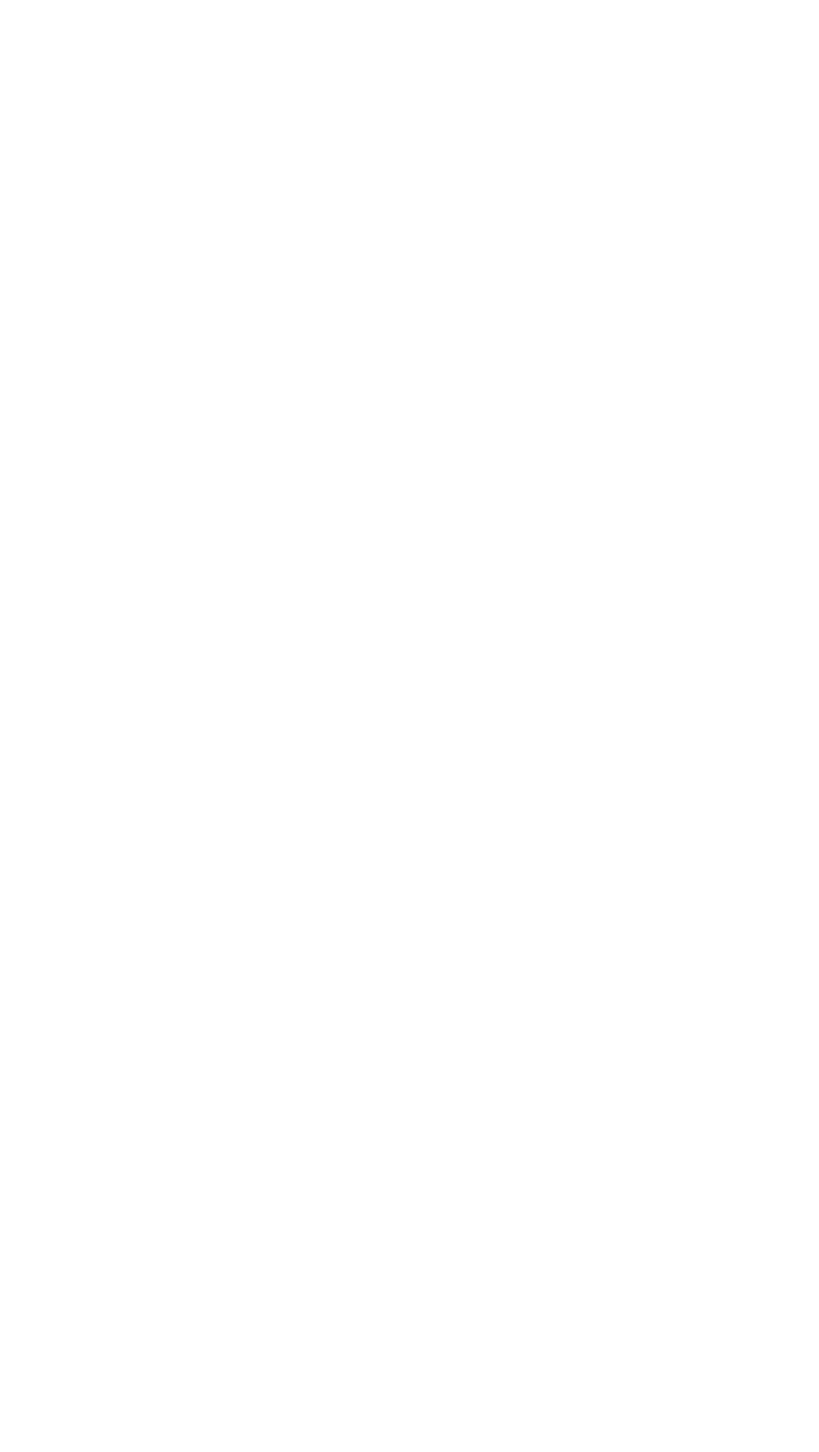
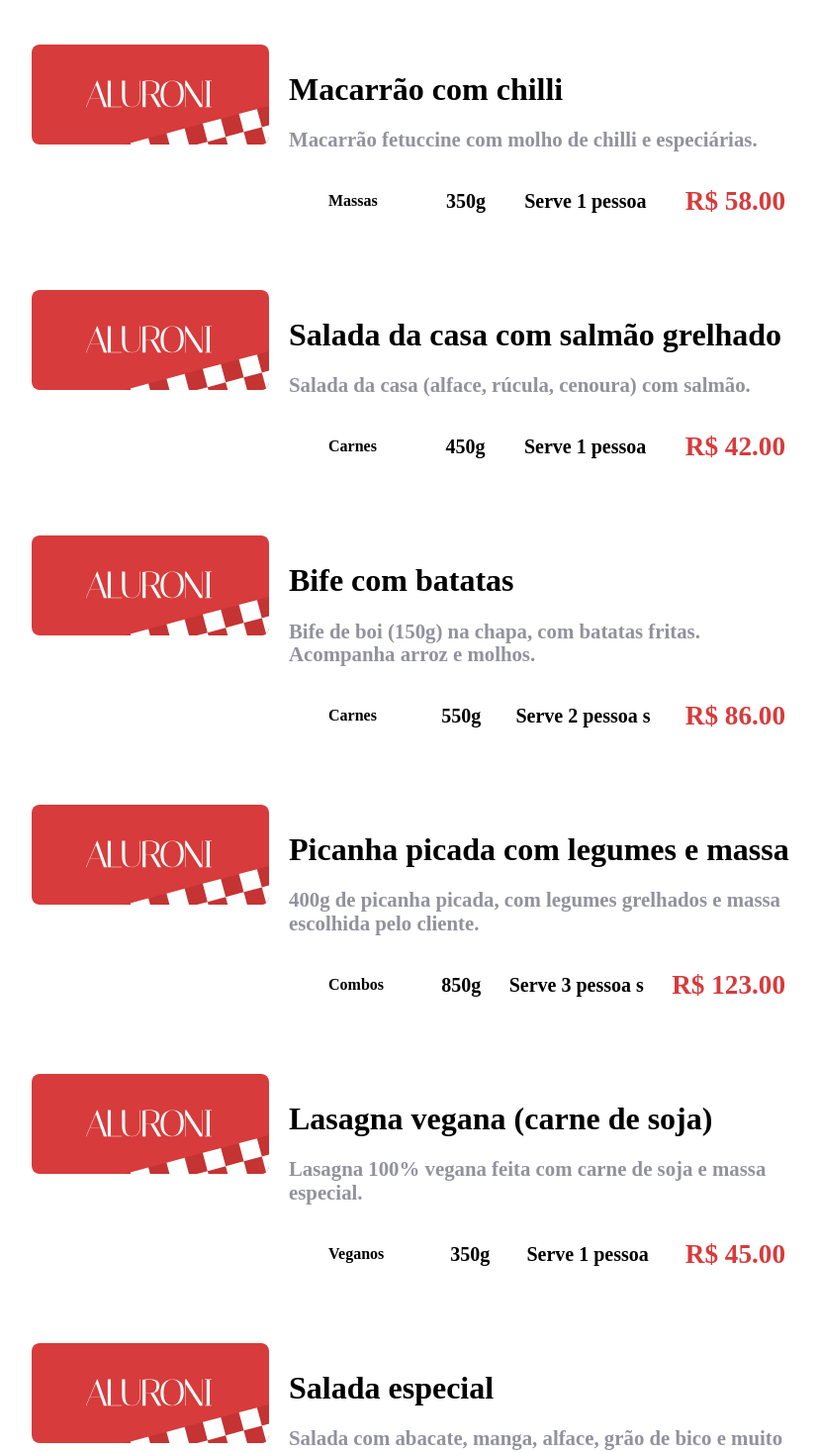
Before and after one commit to Gabriel99979/Restaurante, a React (Create React App) app: page / in a window 1280 px wide. Shown: the part 1330-2797 px from the top of the page at 99% size, without its empty margins (168-996 px from the left). Before the commit the page ends 834 px from the top, so only its background shows below. Built offline with nearby package versions, Linux system fonts and the light colour scheme; a web font is replaced by a local one.

Commit message:
Adicionando os itens

```diff
--- /dev/null
+++ b/src/pages/Cardapio/Itens/Itens.module.scss
@@ -0,0 +1,7 @@
+.itens {
+    display: flex;
+    flex-direction: column;
+    flex-wrap: wrap;
+    gap: 40px;
+    width: 100%;
+  }
--- /dev/null
+++ b/src/pages/Cardapio/Itens/index.tsx
@@ -0,0 +1,16 @@
+import cardapio from './itens.json';
+import Item from './item';
+import styles from "./Itens.module.scss";
+
+export default function Itens(){
+    return (
+        <div className={styles.itens}>
+            {cardapio.map((item) => (
+               <Item
+               key={item.id}
+               {...item}
+               />
+            ))}
+        </div>
+    );
+}
--- /dev/null
+++ b/src/pages/Cardapio/Itens/item/Item.module.scss
@@ -0,0 +1,102 @@
+@import "styles/variaveis";
+@import "styles/breakpoints";
+
+$massas: #d73b3b;
+$carnes: #30201e;
+$combos: #e6c864;
+$veganos: #80aa40;
+
+.item {
+  display: flex;
+  flex-wrap: wrap;
+  width: 90%;
+  &__imagem {
+    min-width: 240px;
+    @media (max-width: $desktop_xsm) {
+      width: 100%;
+    }
+    img {
+      border-radius: 8px;
+      width: 100%;
+    }
+  }
+  &__descricao {
+    display: flex;
+    flex: 1;
+    flex-direction: column;
+    flex-wrap: wrap;
+    justify-content: space-around;
+    padding: 0 20px;
+    @media (max-width: $desktop_xsm) {
+      flex-direction: row;
+      margin-top: 20px;
+      padding: 0;
+    }
+  }
+  &__titulo {
+    h2 {
+      font-size: 2rem;
+      font-weight: bold;
+      margin-bottom: 20px;
+    }
+    p {
+      color: $dark-grey;
+      font-size: 1.3rem;
+      font-weight: 600;
+      max-width: 600px;
+      margin-bottom: 20px;
+    }
+  }
+  &__tags {
+    display: flex;
+    flex-wrap: wrap;
+    justify-content: space-between;
+    margin-bottom: 20px;
+    max-width: 700px;
+    @media (max-width: $desktop_xsm) {
+      justify-content: flex-end;
+    }
+    @media (max-width: $mobile) {
+      justify-content: flex-start;
+    }
+    > div {
+      margin: 10px;
+    }
+  }
+  &__tipo {
+    align-items: center;
+    border-radius: 2px;
+    display: flex;
+    font-weight: bold;
+    height: 40px;
+    justify-content: center;
+    padding: 10px 30px;
+    &__massas {
+      background-color: $massas;
+      color: white;
+    }
+    &__carnes {
+      background-color: $carnes;
+      color: white;
+    }
+    &__combos {
+      background-color: $combos;
+    }
+    &__veganos {
+      background-color: $veganos;
+    }
+  }
+  &__porcao,
+  &__qtdpessoas,
+  &__valor {
+    align-items: center;
+    display: flex;
+    font-size: 1.25rem;
+    font-weight: bold;
+    justify-content: center;
+  }
+  &__valor {
+    color: $red;
+    font-size: 1.7rem;
+  }
+}
--- /dev/null
+++ b/src/pages/Cardapio/Itens/item/index.tsx
@@ -0,0 +1,38 @@
+import logo from 'assets/logo.svg';
+import styles from "./Item.module.scss";
+import cardapio from '../itens.json';
+
+type Props = typeof cardapio[0];
+
+export default function Item(props: Props){
+    const { title, description, category, size, serving, price } = props;
+    return (
+       <div className={styles.item}>
+        <div className={styles.item__imagem}>
+           <img src={logo} alt={title} />
+        </div>
+
+       <div className={styles.item__descricao}>
+            <div className={styles.item__titulo}>
+                <h2> {title} </h2>
+                <p> {description}</p>
+             </div>
+             <div className={styles.item__tags}>
+                <div className={styles.item__tipo}>
+                    {category.label}
+                </div>
+                <div className={styles.item__porcao}>
+                    {size}g
+                </div>
+                <div className={styles.item__qtdpessoas}>
+                    Serve {serving} pessoa {serving === 1 ? "" : "s"}
+                </div>
+                <div className={styles.item__valor}>
+                    R$ {price.toFixed(2)}
+                </div>
+
+            </div>
+        </div>
+       </div>
+    )
+}
--- /dev/null
+++ b/src/pages/Cardapio/Itens/itens.json
@@ -0,0 +1,119 @@
+[
+    {
+      "title": "Macarrão mediterrâneo",
+      "description": "Macarrão spaghetti com frutos-do-mar e especíarias, especialidade da cozinha. Atenção: Contém camarão e outros frutos-do-mar!",
+      "photo": "/assets/pratos/macarrao_mediterraneo.png",
+      "size": 400,
+      "serving": 2,
+      "price": 73.0,
+      "id": 1,
+      "category": {
+        "id": 1,
+        "label": "Massas"
+      }
+    },
+    {
+      "title": "Macarrão da casa",
+      "description": "Macarrão com frutos-do-mar e especíarias, especialidade da cozinha. Atenção: Contém camarão e outros frutos-do-mar!",
+      "photo": "/assets/pratos/macarrao_da_casa.png",
+      "size": 400,
+      "serving": 2,
+      "price": 54.0,
+      "id": 2,
+      "category": {
+        "id": 1,
+        "label": "Massas"
+      }
+    },
+    {
+      "title": "Macarrão com chilli",
+      "description": "Macarrão fetuccine com molho de chilli e especiárias.",
+      "photo": "/assets/pratos/macarrao_com_chilli.png",
+      "size": 350,
+      "serving": 1,
+      "price": 58.0,
+      "id": 3,
+      "category": {
+        "id": 1,
+        "label": "Massas"
+      }
+    },
+    {
+      "title": "Salada da casa com salmão grelhado",
+      "description": "Salada da casa (alface, rúcula, cenoura) com salmão.",
+      "photo": "/assets/pratos/salada_da_casa.png",
+      "size": 450,
+      "serving": 1,
+      "price": 42.0,
+      "id": 4,
+      "category": {
+        "id": 2,
+        "label": "Carnes"
+      }
+    },
+    {
+      "title": "Bife com batatas",
+      "description": "Bife de boi (150g) na chapa, com batatas fritas. Acompanha arroz e molhos.",
+      "photo": "/assets/pratos/bife_com_batatas.png",
+      "size": 550,
+      "serving": 2,
+      "price": 86.0,
+      "id": 5,
+      "category": {
+        "id": 2,
+        "label": "Carnes"
+      }
+    },
+    {
+      "title": "Picanha picada com legumes e massa",
+      "description": "400g de picanha picada, com legumes grelhados e massa escolhida pelo cliente.",
+      "photo": "/assets/pratos/picanha_picada.png",
+      "size": 850,
+      "serving": 3,
+      "price": 123.0,
+      "id": 6,
+      "category": {
+        "id": 3,
+        "label": "Combos"
+      }
+    },
+    {
+      "title": "Lasagna vegana (carne de soja)",
+      "description": "Lasagna 100% vegana feita com carne de soja e massa especial.",
+      "photo": "/assets/pratos/lasagna_vegana.png",
+      "size": 350,
+      "serving": 1,
+      "price": 45.0,
+      "id": 7,
+      "category": {
+        "id": 4,
+        "label": "Veganos"
+      }
+    },
+    {
+      "title": "Salada especial",
+      "description": "Salada com abacate, manga, alface, grão de bico e muito mais.",
+      "photo": "/assets/pratos/salada_especial.png",
+      "size": 350,
+      "serving": 1,
+      "price": 37.0,
+      "id": 8,
+      "category": {
+        "id": 4,
+        "label": "Veganos"
+      }
+    },
+    {
+      "title": "Almôndegas",
+      "description": "Porção de almôndegas com sour cream, cebola e tempêros. Acompanha arroz ou massa.",
+      "photo": "/assets/pratos/almondegas.png",
+      "size": 740,
+      "serving": 3,
+      "price": 120.0,
+      "id": 9,
+      "category": {
+        "id": 3,
+        "label": "Combos"
+      }
+    }
+  ]
--- a/src/pages/Cardapio/index.tsx
+++ b/src/pages/Cardapio/index.tsx
@@ -4,6 +4,7 @@
 import { useState } from "react";
 import Filtros from "./Filtros";
 import Ordenador from "./Ordenador";
+import Itens from "./Itens";
 
 export default function Cardapio() {
     const [busca, setBusca] = useState("");
@@ -27,6 +28,7 @@
                 <Filtros filtro={filtro} setFiltro={setFiltro} />
                 <Ordenador ordenador={ordenador} setOrdenador={setOrdenador}/>
                 </div>
+                <Itens />
             </section>
         </main>
     );
```
